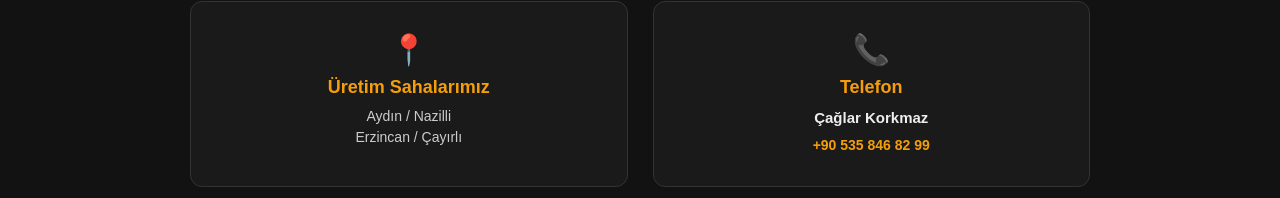
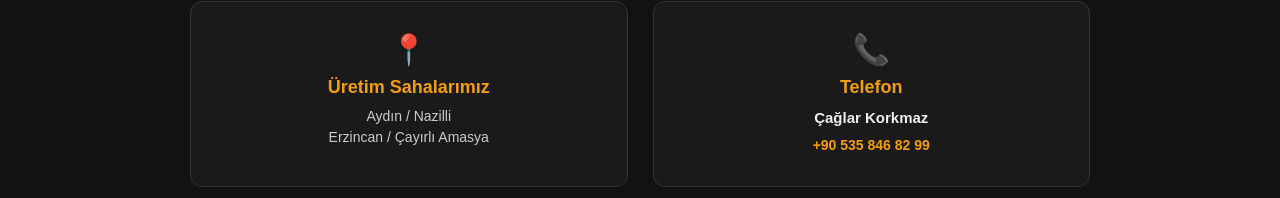
Before and after one commit to caglarkorkmazx-commits/korkmaz-aricilik, a Next.js app: page /iletisim in a window 1280 px wide. Shown: the part 290-488 px from the top of the page. Built offline with nearby package versions, Linux system fonts and the light colour scheme.

Commit message:
Update page.js

```diff
--- a/app/iletisim/page.js
+++ b/app/iletisim/page.js
@@ -20,6 +20,7 @@ export default function IletisimPage() {
           <p style={{ color: '#ccc', fontSize: '14px', margin: 0, lineHeight: '1.5' }}>
             Aydın / Nazilli <br />
             Erzincan / Çayırlı
+              Amasya
           </p>
         </div>
 
```
